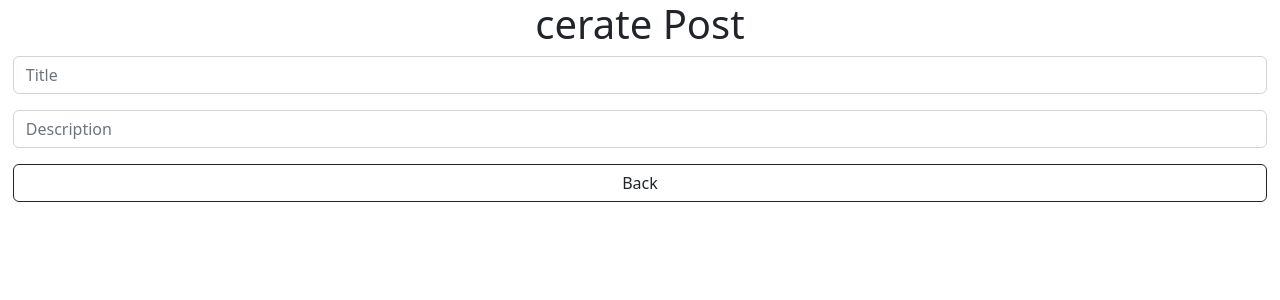
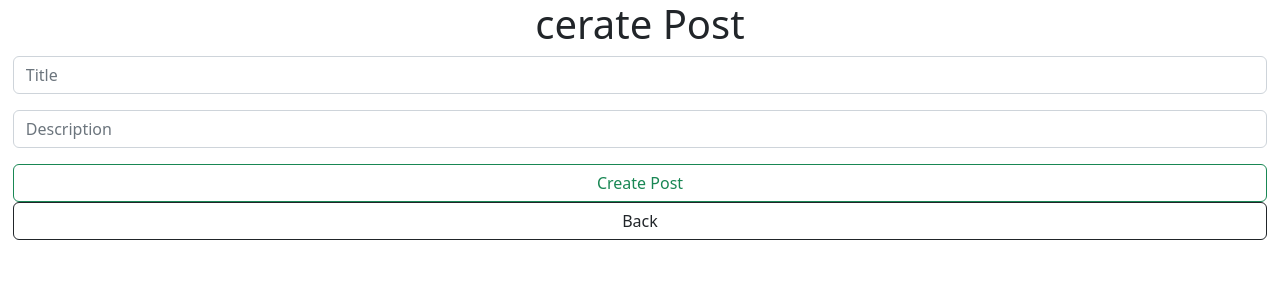
Before and after one commit to Sahid-321/crud_mern, a React (Create React App) app in the folder crud/: page /create in a window 1280 px wide. Shown: the top 300 px of the page. Built offline with nearby package versions, Linux system fonts and the light colour scheme.

Commit message:
axios added

```diff
--- a/crud/package.json
+++ b/crud/package.json
@@ -2,6 +2,7 @@
   "name": "crud",
   "version": "0.1.0",
   "private": true,
+  "proxy": "http://localhost:8080",
   "dependencies": {
     "@testing-library/jest-dom": "^5.16.5",
     "@testing-library/react": "^13.4.0",
--- a/crud/src/CreatePost.js
+++ b/crud/src/CreatePost.js
@@ -1,6 +1,7 @@
 import { Button, Form } from "react-bootstrap";
 import {useNavigate} from "react-router-dom"
 import {useState} from "react"
+import axios from "axios"
 
 const CreatePost = ()=>{
     const [post, setPost] = useState({
@@ -18,16 +19,27 @@ const CreatePost = ()=>{
 
        })
     }
+
+    const handleClick = (event)=>{
+        event.preventDefault();
+axios.post("/create", post)
+.then((res)=> console.log(res))
+.catch((err)=> console.log(err))
+
+    }
     const navigate = useNavigate()
     return (
         <div style={{width: "98%", margin: "auto auto", textAlign: "center"} }>
 
         <h1>cerate Post</h1>
         <Form>
+            <Form.Group>
             <Form.Control
              value={post.title} onChange={handleChange} style={{marginBottom:"1rem"}} name="title" placeholder="Title" />
             <Form.Control
              value={post.description} onChange={handleChange} style={{marginBottom:"1rem"}} name="description" placeholder="Description" />
+       </Form.Group>
+       <Button style={{width: "100%", marginButton: "1rem"}} variant="outline-success" onClick={handleClick}>Create Post</Button>
         </Form>
         <Button style={{width:"100%"}}  variant="outline-dark" onClick={()=> navigate(-1)} >Back</Button>
         </div>
```
